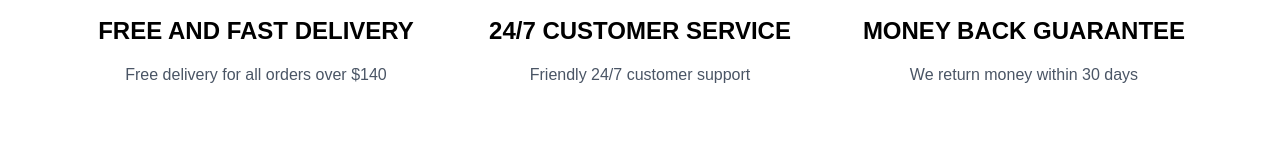
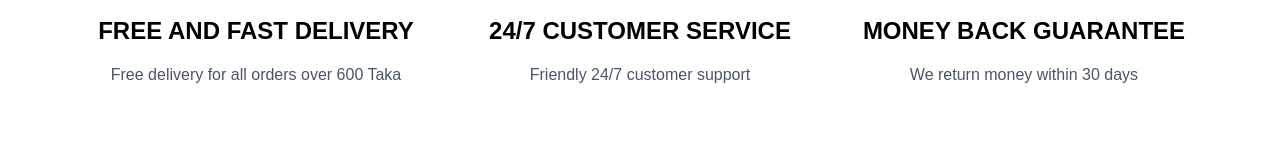
Before and after one commit to Nazmul-Karim-Tanvir/classicoLifestyle, a React (Vite) app in the folder classicoFrontend/: page / in a window 1280 px wide. Shown: the part 1031-1184 px from the top of the page. Built offline with nearby package versions, Linux system fonts and the light colour scheme.

Commit message:
changed some

```diff
--- a/classicoFrontend/src/components/Services.jsx
+++ b/classicoFrontend/src/components/Services.jsx
@@ -12,7 +12,7 @@ const Services = () => {
                         </div>
                     </div>
                     <h1 className='text-2xl font-semibold mb-4'>FREE AND FAST DELIVERY</h1>
-                    <p className='text-gray-600 mb-5'>Free delivery for all orders over $140</p>
+                    <p className='text-gray-600 mb-5'>Free delivery for all orders over 600 Taka</p>
                 </div>
 
                 <div className='flex flex-col items-center'>
```
